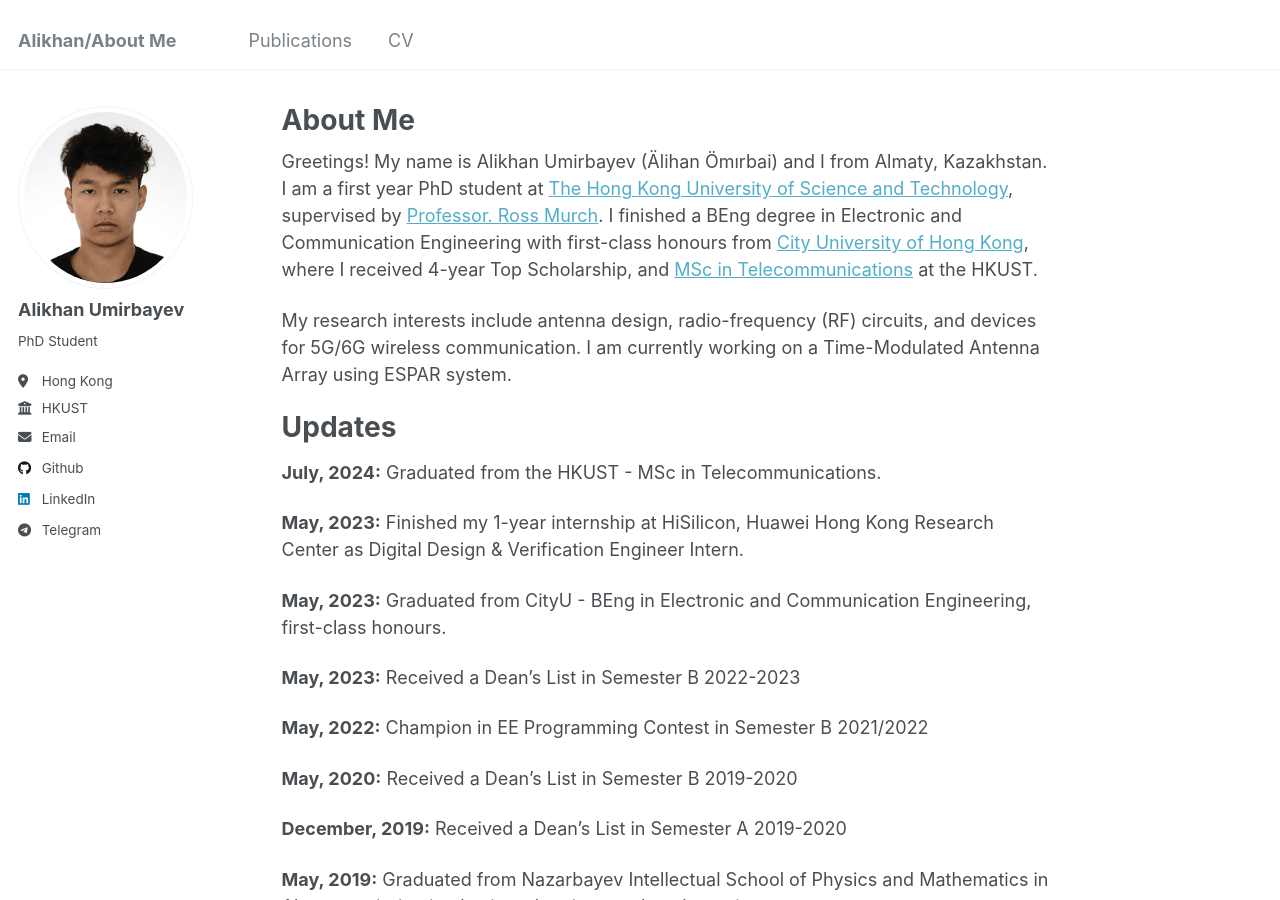
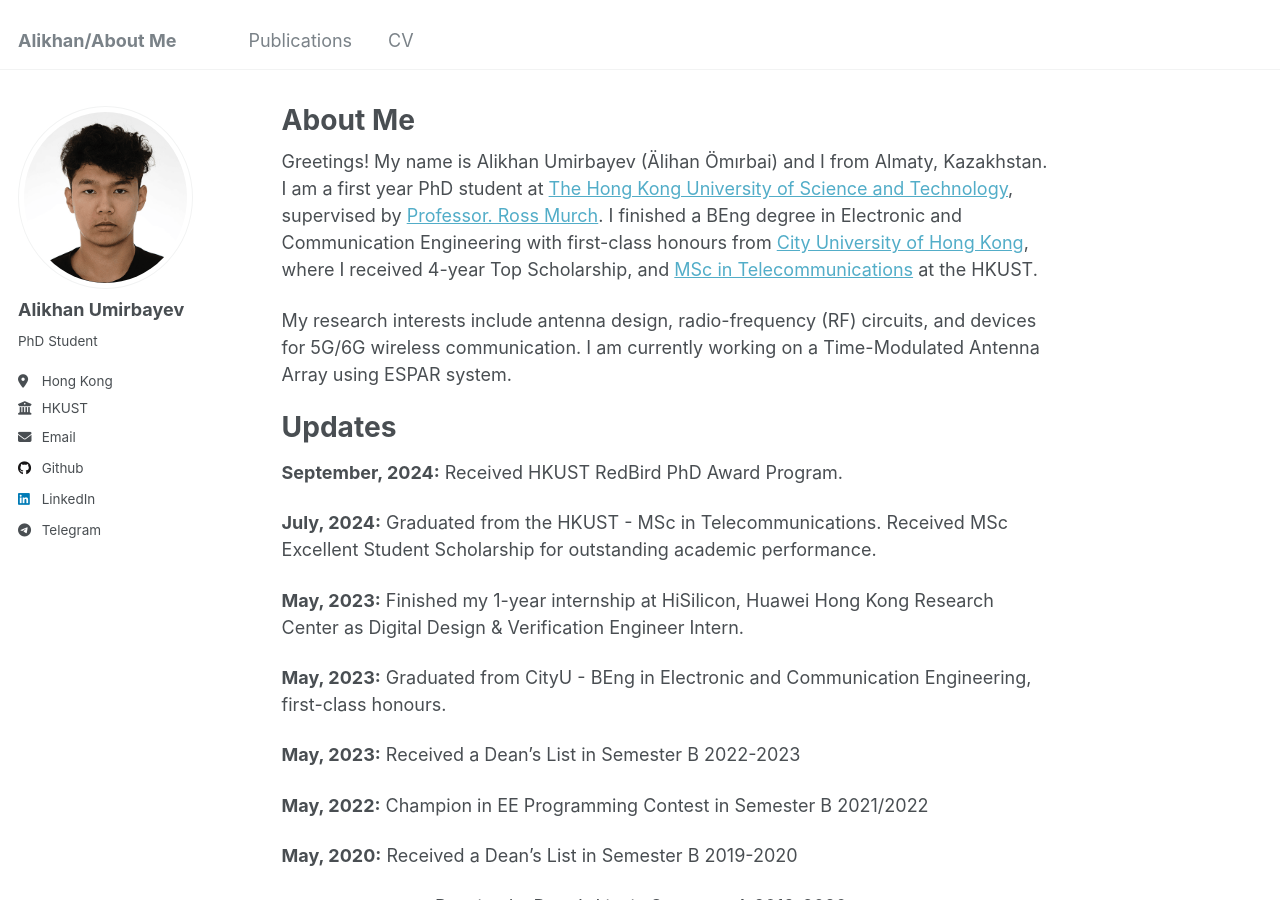
Before and after one commit to Alikhanum/alikhanum.github.io, a Jekyll site: the page built from _pages/about.md, in a window 1280 px wide and 900 px high. Built offline with Jekyll 4.4.1, drawn with Linux system fonts in a browser that asks for light colours.

Commit message:
Update about.md

```diff
--- a/_pages/about.md
+++ b/_pages/about.md
@@ -13,7 +13,9 @@ My research interests include antenna design, radio-frequency (RF) circuits, and
 
 Updates
 ======
-**July, 2024:** Graduated from the HKUST - MSc in Telecommunications.
+**September, 2024:** Received HKUST RedBird PhD Award Program.
+
+**July, 2024:** Graduated from the HKUST - MSc in Telecommunications. Received MSc Excellent Student Scholarship for outstanding academic performance.
 
 **May, 2023:** Finished my 1-year internship at HiSilicon, Huawei Hong Kong Research Center as Digital Design & Verification Engineer Intern.
 
```
